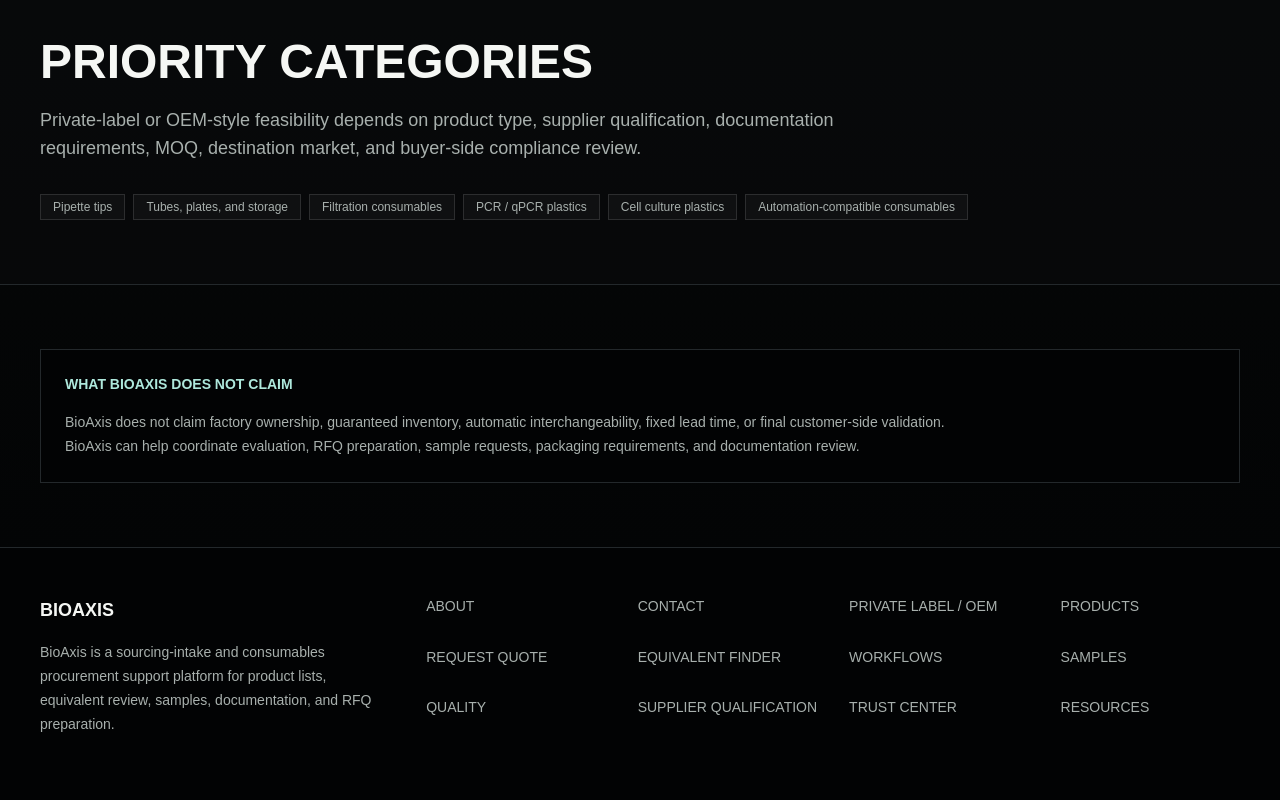
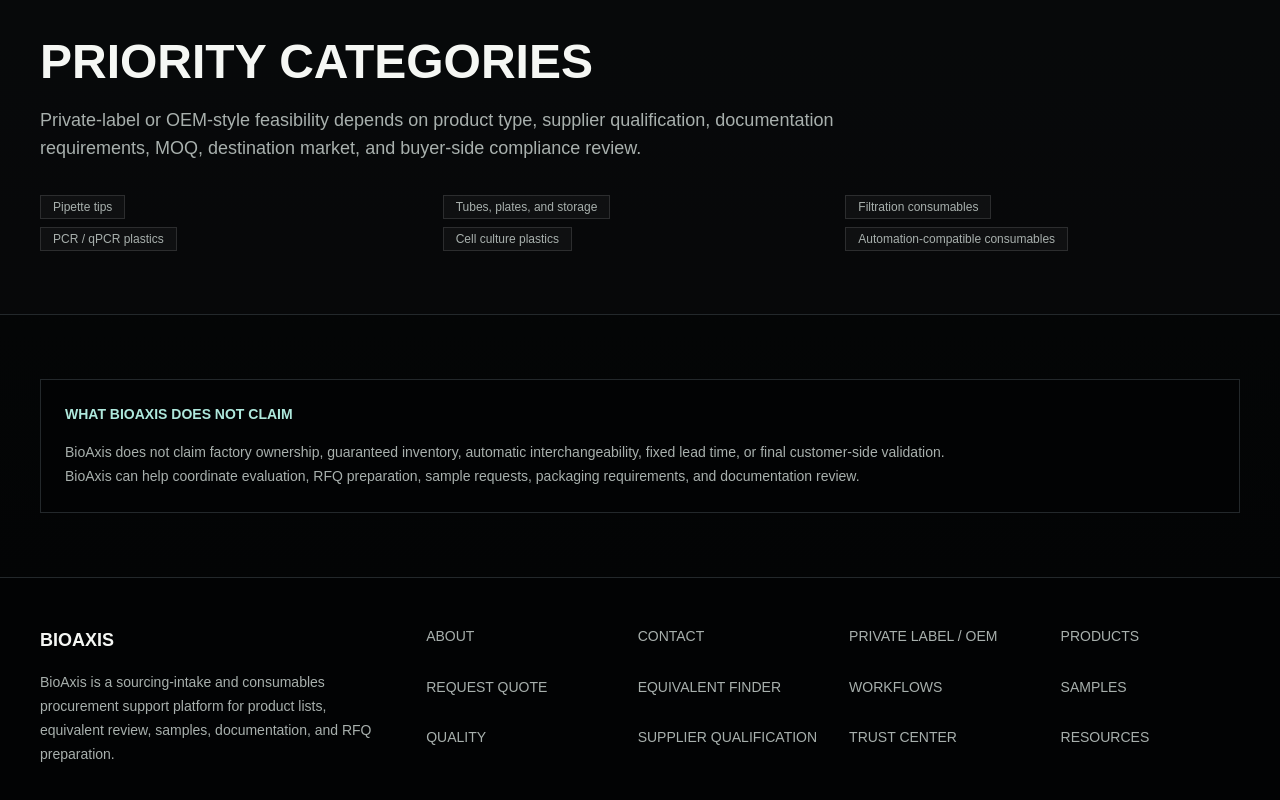
Before and after one commit to luckyericyao/bioaxisv3, a Next.js app: page /private-label-oem in a window 1280 px wide. Shown: the part 1045-1845 px from the top of the page. Built offline with nearby package versions, Linux system fonts and the light colour scheme.

Commit message:
fix: separate BioAxis polish text layers

```diff
--- a/src/app/private-label-oem/page.tsx
+++ b/src/app/private-label-oem/page.tsx
@@ -76,11 +76,14 @@
             title="Priority categories"
             subtitle="Private-label or OEM-style feasibility depends on product type, supplier qualification, documentation requirements, MOQ, destination market, and buyer-side compliance review."
           />
-          <div className="mt-8 flex flex-wrap gap-2">
+          <ul className="mt-8 grid gap-2 sm:grid-cols-2 lg:grid-cols-3">
             {priorityCategories.map((category) => (
-              <SpecTag key={category}>{category}</SpecTag>
+              <li key={category}>
+                <SpecTag>{category}</SpecTag>
+                <span className="sr-only">.</span>
+              </li>
             ))}
-          </div>
+          </ul>
         </div>
       </section>
 
--- a/src/components/home/BuyerTriggerSection.tsx
+++ b/src/components/home/BuyerTriggerSection.tsx
@@ -43,6 +43,7 @@
             <Link
               key={trigger.title}
               href={trigger.href}
+              data-buyer-trigger-card="true"
               className="group border border-bioaxis-line bg-bioaxis-panel p-5 transition hover:border-bioaxis-accent hover:bg-bioaxis-panelSoft"
             >
               <span className="text-xs font-bold text-bioaxis-dim">{String(index + 1).padStart(2, "0")}</span>
--- a/src/components/products/ProductCategoryCard.tsx
+++ b/src/components/products/ProductCategoryCard.tsx
@@ -62,6 +62,7 @@
             >
               <span className="mt-2 h-1.5 w-1.5 shrink-0 bg-bioaxis-accent/70" aria-hidden="true" />
               {request}
+              <span className="sr-only">.</span>
             </li>
           ))}
         </ul>
```
Also changed, not shown: scripts/route-smoke.mjs (+13 -0 lines).
